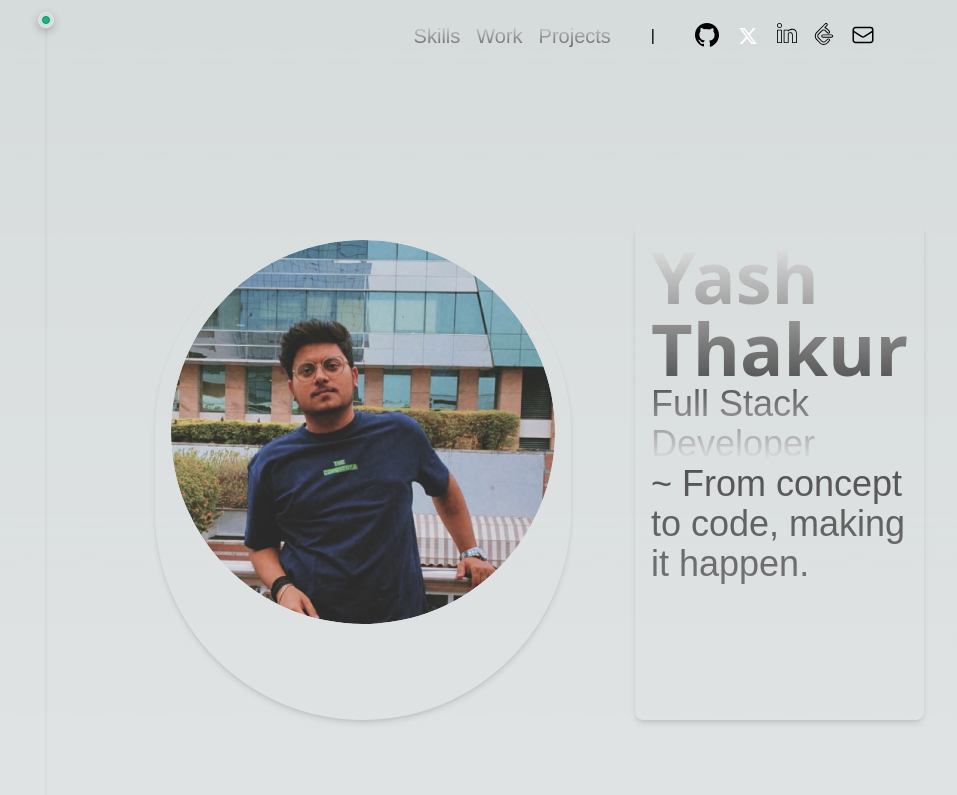
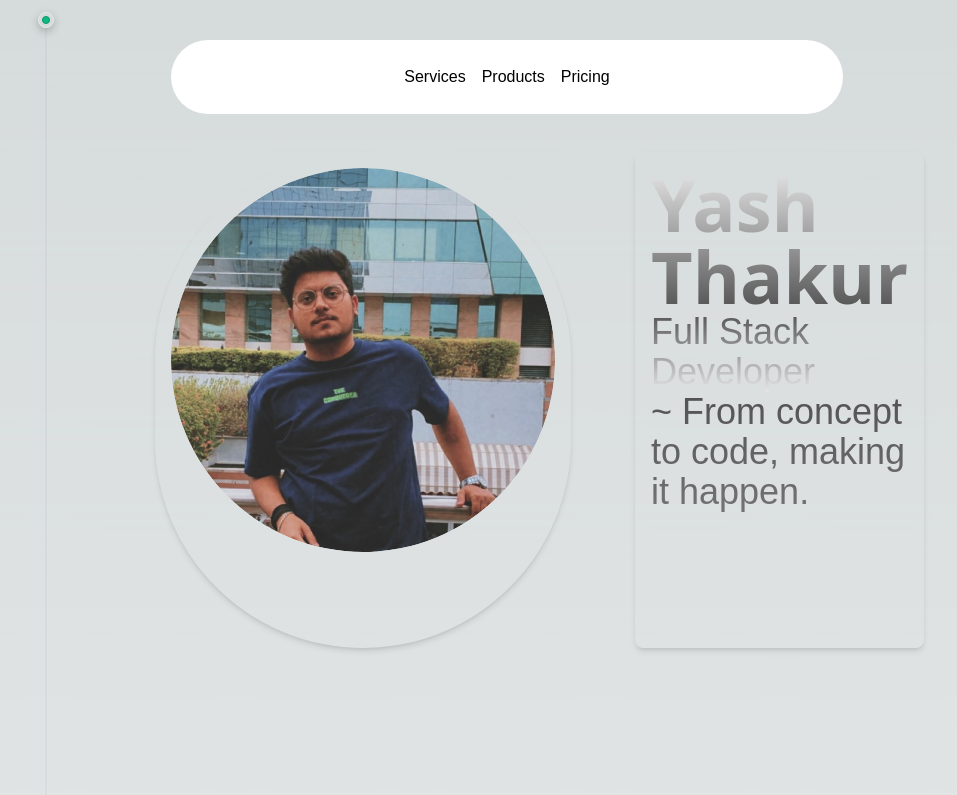
Before and after one commit to sincerelyyyash/portfolio, a Next.js app: page / in a window 1280 px wide. Shown: the top 795 px of the page, without its empty margins (133-1090 px from the left). Built offline with nearby package versions, Linux system fonts and the light colour scheme; a web font is replaced by a local one.

Commit message:
Navbar component added

```diff
--- a/components/Navbar.tsx
+++ b/components/Navbar.tsx
@@ -1,105 +1,62 @@
 "use client";
 
-import React from 'react';
+import React, { useState } from 'react';
+import { HoveredLink, Menu, MenuItem, ProductItem } from "./ui/navbar-menu";
+
 
 export function Navbar(): JSX.Element {
+  const [active, setActive] = useState<string | null>(null);
+
   return (
-    <div className='flex flex-col md:flex-row justify-between w-full p-4'>
-      <div className='text-2xl mb-4 md:mb-0'>
-        {/* Yash Thakur */}
-      </div>
-      <div className='flex flex-col md:flex-row items-center space-y-4 md:space-y-0 md:space-x-8'>
-        <div className='hidden md:flex space-x-4 bg-clip-text text-transparent text-xl bg-gradient-to-b from-neutral-200 to-neutral-600'>
-          <a href="#skills" className="hover:underline">Skills</a>
-          <a href="#work" className="hover:underline">Work</a>
-          <a href="#projects" className="hover:underline">Projects</a>
-        </div>
-        <div className='text-md p-2 hidden md:block'>|</div>
-        <div className='flex space-x-4'>
-          <div className='relative group'>
-            <a href='https://github.com/sincerelyyyash' target='_blank' rel='noopener noreferrer'>
-              <GithubIcon />
-            </a>
-            <span className='absolute bottom-8 left-1/2 transform -translate-x-1/2 bg-gray-800 text-white text-xs rounded px-2 py-1 opacity-0 group-hover:opacity-100 transition-opacity duration-300'>
-              sincerelyyyash
-            </span>
+    <div
+      className="fixed top-10 inset-x-0 max-w-2xl mx-auto z-50"
+    >
+      <Menu setActive={setActive}>
+        <MenuItem setActive={setActive} active={active} item="Services">
+          <div className="flex flex-col space-y-4 text-sm">
+            <HoveredLink href="/web-dev">Web Development</HoveredLink>
+            <HoveredLink href="/interface-design">Interface Design</HoveredLink>
+            <HoveredLink href="/seo">Search Engine Optimization</HoveredLink>
+            <HoveredLink href="/branding">Branding</HoveredLink>
           </div>
-          <div className='relative group'>
-            <a href='https://x.com/sincerelyyyash' target='_blank' rel='noopener noreferrer'>
-              <TwitterIcon />
-            </a>
-            <span className='absolute bottom-8 left-1/2 transform -translate-x-1/2 bg-gray-800 text-white text-xs rounded px-2 py-1 opacity-0 group-hover:opacity-100 transition-opacity duration-300'>
-              sincerelyyyash
-            </span>
+        </MenuItem>
+        <MenuItem setActive={setActive} active={active} item="Products">
+          <div className="  text-sm grid grid-cols-2 gap-10 p-4">
+            <ProductItem
+              title="Algochurn"
+              href="https://algochurn.com"
+              src="https://assets.aceternity.com/demos/algochurn.webp"
+              description="Prepare for tech interviews like never before."
+            />
+            <ProductItem
+              title="Tailwind Master Kit"
+              href="https://tailwindmasterkit.com"
+              src="https://assets.aceternity.com/demos/tailwindmasterkit.webp"
+              description="Production ready Tailwind css components for your next project"
+            />
+            <ProductItem
+              title="Moonbeam"
+              href="https://gomoonbeam.com"
+              src="https://assets.aceternity.com/demos/Screenshot+2024-02-21+at+11.51.31%E2%80%AFPM.png"
+              description="Never write from scratch again. Go from idea to blog in minutes."
+            />
+            <ProductItem
+              title="Rogue"
+              href="https://userogue.com"
+              src="https://assets.aceternity.com/demos/Screenshot+2024-02-21+at+11.47.07%E2%80%AFPM.png"
+              description="Respond to government RFPs, RFIs and RFQs 10x faster using AI"
+            />
           </div>
-          <div className='relative group'>
-            <a href='https://www.linkedin.com/in/sincerelyyyash/' target='_blank' rel='noopener noreferrer'>
-              <LinkedInIcon />
-            </a>
-            <span className='absolute bottom-8 left-1/2 transform -translate-x-1/2 bg-gray-800 text-white text-xs rounded px-2 py-1 opacity-0 group-hover:opacity-100 transition-opacity duration-300'>
-              sincerelyyyash
-            </span>
+        </MenuItem>
+        <MenuItem setActive={setActive} active={active} item="Pricing">
+          <div className="flex flex-col space-y-4 text-sm">
+            <HoveredLink href="/hobby">Hobby</HoveredLink>
+            <HoveredLink href="/individual">Individual</HoveredLink>
+            <HoveredLink href="/team">Team</HoveredLink>
+            <HoveredLink href="/enterprise">Enterprise</HoveredLink>
           </div>
-          <div className='relative group'>
-            <a href='https://leetcode.com/sincerelyyyash/' target='_blank' rel='noopener noreferrer'>
-              <LeetCodeIcon />
-            </a>
-            <span className='absolute bottom-8 left-1/2 transform -translate-x-1/2 bg-gray-800 text-white text-xs rounded px-2 py-1 opacity-0 group-hover:opacity-100 transition-opacity duration-300'>
-              sincerelyyyash
-            </span>
-          </div>
-          <div className='relative group'>
-            <a href='mailto:yashthakur0526@gmail.com' target='_blank' rel='noopener noreferrer'>
-              <EmailIcon />
-            </a>
-            <span className='absolute bottom-8 left-1/2 transform -translate-x-1/2 bg-gray-800 text-white text-xs rounded px-2 py-1 opacity-0 group-hover:opacity-100 transition-opacity duration-300'>
-              yashthakur0526@gmail.com
-            </span>
-          </div>
-        </div>
-      </div>
+        </MenuItem>
+      </Menu>
     </div>
   );
 }
-
-
-export function GithubIcon() {
-  return (
-    <svg xmlns="http://www.w3.org/2000/svg" width="24" height="24" viewBox="0 0 24 24" fill="currentColor">
-      <path fillRule="evenodd" d="M12 0C5.373 0 0 5.373 0 12c0 5.302 3.438 9.8 8.208 11.385.6.11.793-.261.793-.577v-2.014c-3.34.726-4.033-1.61-4.033-1.61-.545-1.385-1.333-1.754-1.333-1.754-1.09-.743.083-.728.083-.728 1.206.087 1.842 1.24 1.842 1.24 1.072 1.846 2.809 1.31 3.495.999.108-.776.42-1.31.764-1.61-2.67-.299-5.467-1.336-5.467-5.94 0-1.314.47-2.387 1.24-3.23-.124-.3-.54-1.527.12-3.183 0 0 1.01-.323 3.3 1.23A11.503 11.503 0 0 1 12 6.198c.99.005 1.986.134 2.914.395 2.29-1.553 3.299-1.23 3.299-1.23.663 1.656.246 2.883.122 3.183.77.843 1.238 1.916 1.238 3.23 0 4.617-2.803 5.636-5.477 5.93.43.373.81 1.103.81 2.22v3.297c0 .318.19.692.802.575C20.566 21.8 24 17.3 24 12c0-6.627-5.373-12-12-12"></path>
-    </svg>
-  );
-}
-
-export function LeetCodeIcon() {
-  return (
-    <svg xmlns="http://www.w3.org/2000/svg" width="22" height="22" viewBox="0 0 24 24" fill="currentColor">
-      <path d="M20.303 16.047h-9.561c-.936 0-1.697-.803-1.697-1.79s.762-1.79 1.697-1.79h9.561c.936 0 1.697.803 1.697 1.79s-.762 1.79-1.697 1.79zm-9.561-2.58c-.385 0-.697.354-.697.79s.312.79.697.79h9.561c.385 0 .697-.354.697-.79s-.312-.79-.697-.79h-9.561z"></path>
-      <path d="M11.618 24c-1.604 0-2.977-.533-3.97-1.541L3.55 18.278C2.551 17.262 2 15.819 2 14.215c0-1.578.551-3.008 1.552-4.025L13.071.509c.66-.67 1.829-.652 2.506.036.694.706.71 1.839.034 2.524l-1.762 1.816a5.25 5.25 0 0 1 1.739 1.159l2.463 2.53c.672.684.655 1.815-.039 2.521a1.79 1.79 0 0 1-1.284.545c-.464 0-.896-.181-1.219-.509l-2.536-2.492c-.321-.327-.779-.49-1.367-.49-.606 0-1.069.157-1.375.469l-4.067 4.194c-.342.349-.521.831-.521 1.4 0 .577.189 1.101.519 1.436l4.083 4.182c.315.321.774.484 1.362.484s1.045-.163 1.36-.484l2.549-2.505a1.687 1.687 0 0 1 1.209-.503h.002c.483 0 .939.194 1.286.546.693.705.71 1.837.036 2.522l-2.457 2.525C14.586 23.438 13.176 24 11.618 24zM14.29 1a.703.703 0 0 0-.507.21l-9.519 9.681C3.449 11.72 3 12.9 3 14.215c0 1.341.449 2.535 1.265 3.363l.001.001 4.097 4.18C9.162 22.57 10.288 23 11.618 23c1.288 0 2.444-.455 3.258-1.282l2.457-2.525c.295-.301.279-.804-.034-1.122a.801.801 0 0 0-.573-.247h-.001a.703.703 0 0 0-.502.209l-2.549 2.505c-.497.507-1.214.778-2.068.778s-1.572-.271-2.076-.784L5.446 16.35c-.519-.527-.805-1.286-.805-2.136 0-.824.286-1.57.806-2.099l4.067-4.194c.503-.512 1.206-.771 2.091-.771.854 0 1.571.271 2.074.783l2.536 2.492a.705.705 0 0 0 .512.216.798.798 0 0 0 .571-.246c.313-.319.33-.822.037-1.121l-2.461-2.528a4.238 4.238 0 0 0-2.028-1.137c-.175-.041-.331-.176-.382-.349s-.021-.363.104-.492l2.325-2.398c.298-.302.282-.805-.031-1.124A.799.799 0 0 0 14.29 1z"></path>
-    </svg>
-  );
-}
-
-export function TwitterIcon() {
-  return (
-    <svg xmlns="http://www.w3.org/2000/svg" width="26" height="26" viewBox="0 0 512 512" fill="currentColor">
-      <path fill="#fff" d="M355.904 100H408.832L293.2 232.16L429.232 412H322.72L239.296 302.928L143.84 412H90.8805L214.56 270.64L84.0645 100H193.28L268.688 199.696L355.904 100ZM337.328 380.32H366.656L177.344 130.016H145.872L337.328 380.32Z"></path>
-    </svg>
-  );
-}
-
-export function LinkedInIcon() {
-  return (
-    <svg xmlns="http://www.w3.org/2000/svg" width="20" height="20" viewBox="0 0 24 24" fill="currentColor">
-      <path d="M3 6.002c-1.654 0-3-1.346-3-3s1.346-3 3-3 3 1.346 3 3-1.346 3-3 3zm0-5c-1.103 0-2 .897-2 2s.897 2 2 2 2-.897 2-2-.897-2-2-2zM5.5 24.002h-5a.5.5 0 0 1-.5-.5v-15a.5.5 0 0 1 .5-.5h5a.5.5 0 0 1 .5.5v15a.5.5 0 0 1-.5.5zm-4.5-1h4v-14H1v14zM23.5 24.002h-5a.5.5 0 0 1-.5-.5v-9c0-1.135-.473-1.987-1.299-2.336-.853-.362-1.894-.14-2.701.556v10.78a.5.5 0 0 1-.5.5h-5a.5.5 0 0 1-.5-.5v-15a.5.5 0 0 1 .5-.5h5a.5.5 0 0 1 .484.375c1.604-1.154 4.276-1.796 6.413-1.064 1.613.553 3.546 2.073 3.603 6.183v10.007a.5.5 0 0 1-.5.499zm-4.5-1h4v-9.5c-.038-2.785-1.051-4.601-2.927-5.243-2.33-.798-5.266.407-6.183 1.555a.501.501 0 0 1-.89-.312v-.5H9v14h4v-10.5a.5.5 0 0 1 .151-.358c1.118-1.086 2.667-1.436 3.939-.899 1.214.514 1.91 1.701 1.909 3.257v8.5z"></path>
-    </svg>
-  );
-}
-
-export function EmailIcon() {
-  return (
-    <svg xmlns="http://www.w3.org/2000/svg" fill="none" viewBox="0 0 24 24" stroke-width="1.5" stroke="currentColor" className="size-6">
-      <path stroke-linecap="round" stroke-linejoin="round" d="M21.75 6.75v10.5a2.25 2.25 0 0 1-2.25 2.25h-15a2.25 2.25 0 0 1-2.25-2.25V6.75m19.5 0A2.25 2.25 0 0 0 19.5 4.5h-15a2.25 2.25 0 0 0-2.25 2.25m19.5 0v.243a2.25 2.25 0 0 1-1.07 1.916l-7.5 4.615a2.25 2.25 0 0 1-2.36 0L3.32 8.91a2.25 2.25 0 0 1-1.07-1.916V6.75" />
-    </svg>
-  );
-}
--- /dev/null
+++ b/components/ui/navbar-menu.tsx
@@ -0,0 +1,121 @@
+"use client";
+import React from "react";
+import { motion } from "framer-motion";
+import Link from "next/link";
+import Image from "next/image";
+
+const transition = {
+  type: "spring",
+  mass: 0.5,
+  damping: 11.5,
+  stiffness: 100,
+  restDelta: 0.001,
+  restSpeed: 0.001,
+};
+
+export const MenuItem = ({
+  setActive,
+  active,
+  item,
+  children,
+}: {
+  setActive: (item: string) => void;
+  active: string | null;
+  item: string;
+  children?: React.ReactNode;
+}) => {
+  return (
+    <div onMouseEnter={() => setActive(item)} className="relative ">
+      <motion.p
+        transition={{ duration: 0.3 }}
+        className="cursor-pointer text-black hover:opacity-[0.9] dark:text-white"
+      >
+        {item}
+      </motion.p>
+      {active !== null && (
+        <motion.div
+          initial={{ opacity: 0, scale: 0.85, y: 10 }}
+          animate={{ opacity: 1, scale: 1, y: 0 }}
+          transition={transition}
+        >
+          {active === item && (
+            <div className="absolute top-[calc(100%_+_1.2rem)] left-1/2 transform -translate-x-1/2 pt-4">
+              <motion.div
+                transition={transition}
+                layoutId="active" // layoutId ensures smooth animation
+                className="bg-white dark:bg-black backdrop-blur-sm rounded-2xl overflow-hidden border border-black/[0.2] dark:border-white/[0.2] shadow-xl"
+              >
+                <motion.div
+                  layout // layout ensures smooth animation
+                  className="w-max h-full p-4"
+                >
+                  {children}
+                </motion.div>
+              </motion.div>
+            </div>
+          )}
+        </motion.div>
+      )}
+    </div>
+  );
+};
+
+export const Menu = ({
+  setActive,
+  children,
+}: {
+  setActive: (item: string | null) => void;
+  children: React.ReactNode;
+}) => {
+  return (
+    <nav
+      onMouseLeave={() => setActive(null)} // resets the state
+      className="relative rounded-full border border-transparent dark:bg-black dark:border-white/[0.2] bg-white shadow-input flex justify-center space-x-4 px-8 py-6 "
+    >
+      {children}
+    </nav>
+  );
+};
+
+export const ProductItem = ({
+  title,
+  description,
+  href,
+  src,
+}: {
+  title: string;
+  description: string;
+  href: string;
+  src: string;
+}) => {
+  return (
+    <Link href={href} className="flex space-x-2">
+      <Image
+        src={src}
+        width={140}
+        height={70}
+        alt={title}
+        className="flex-shrink-0 rounded-md shadow-2xl"
+      />
+      <div>
+        <h4 className="text-xl font-bold mb-1 text-black dark:text-white">
+          {title}
+        </h4>
+        <p className="text-neutral-700 text-sm max-w-[10rem] dark:text-neutral-300">
+          {description}
+        </p>
+      </div>
+    </Link>
+  );
+};
+
+export const HoveredLink = ({ children, ...rest }: any) => {
+  return (
+    <Link
+      {...rest}
+      className="text-neutral-700 dark:text-neutral-200 hover:text-black "
+    >
+      {children}
+    </Link>
+  );
+};
```
